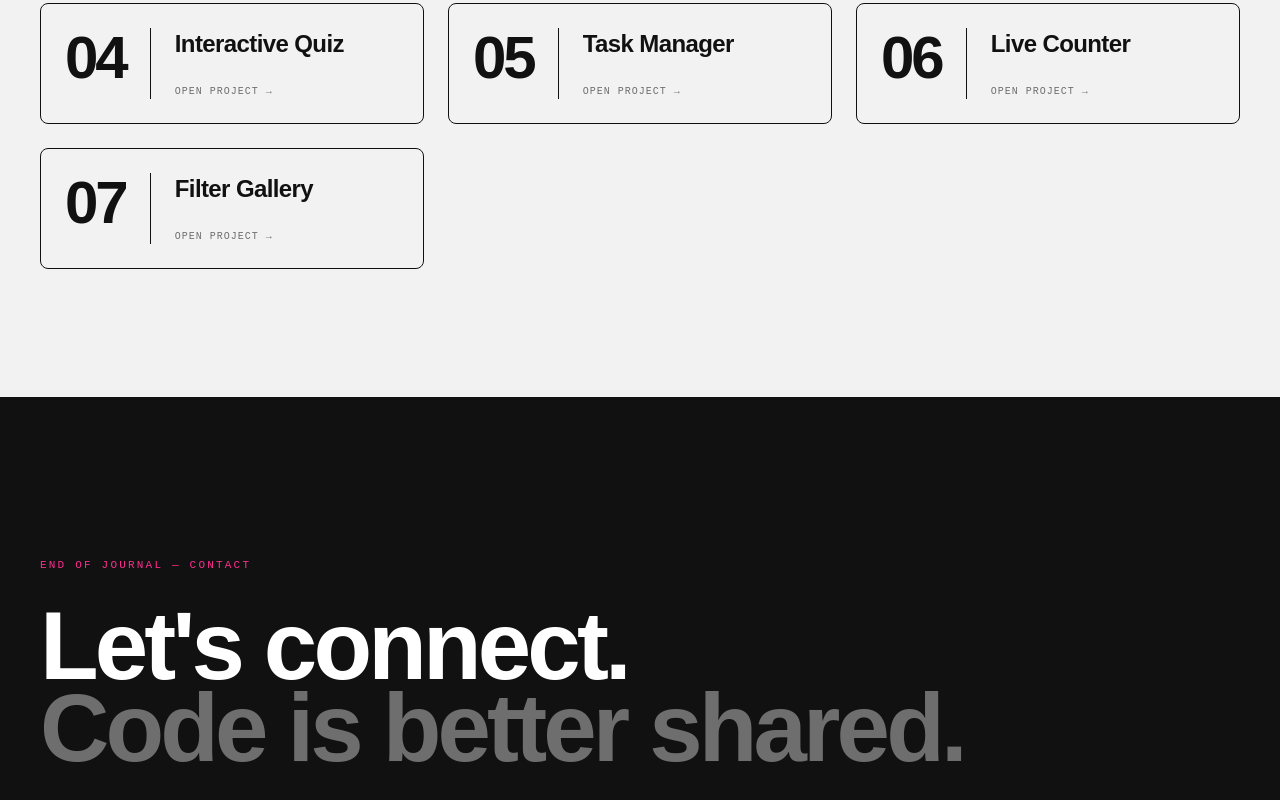
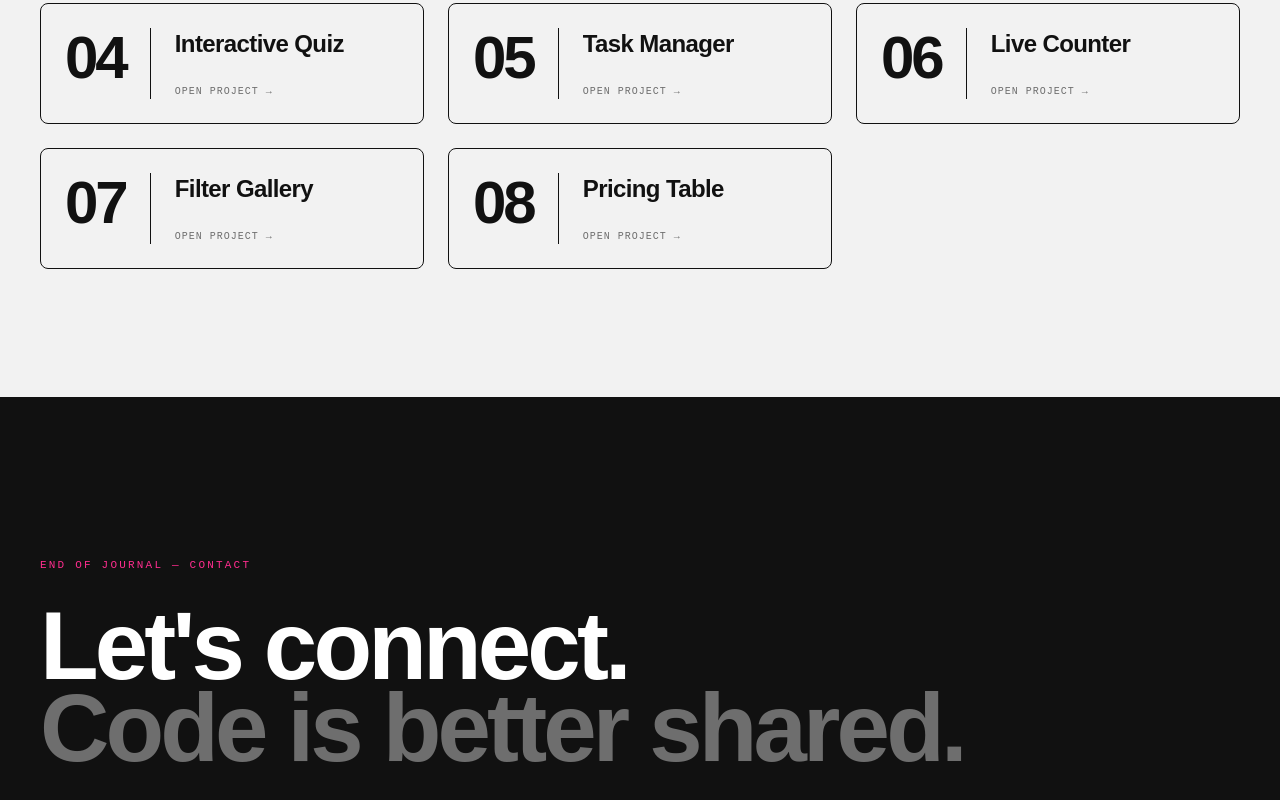
Before and after one commit to ali-mirzaei-dev/JS-Practice, a website: page index.html in a window 1280 px wide. Shown: the part 2733-3533 px from the top of the page. Drawn offline with Linux system fonts and the light colour scheme; a web font is replaced by a local one.

Commit message:
Updated homepage menu

```diff
--- a/index.html
+++ b/index.html
@@ -463,8 +463,21 @@
 
                 </a>
 
+                <!-- card 8 -->
+                <a href="Exercises/Mini-Project-08.html" class="flex gap-4 md:gap-6 bg-bg-primary p-6 rounded-lg border border-text-secondary/20 hover:border-accent **:duration-300 group h-full duration-300 hover:-translate-y-1">
 
-                <!-- card 8 -->
+                    <div class="shrink-0">
+                        <span class="font-display font-black text-3xl md:text-6xl text-text-secondary/30 group-hover:text-accent tracking-tighter">08</span>
+                    </div>
+
+                    <div class="flex flex-col justify-between border-l border-text-secondary/20 pl-4 md:pl-6">
+                        <div>
+                            <h3 class="font-display font-black text-2xl text-bg-secondary tracking-tight mb-2">Pricing Table</h3>
+                        </div>
+                        <span class="font-mono text-[10px] uppercase tracking-widest text-text-secondary group-hover:text-accent mt-4">Open Project →</span>
+                    </div>
+
+                </a>
                 <!-- card 9 -->
                 <!-- card 10 -->
 
```
Also changed, not shown: Exercises/Mini-Project-08.html (+1 -1 lines).
